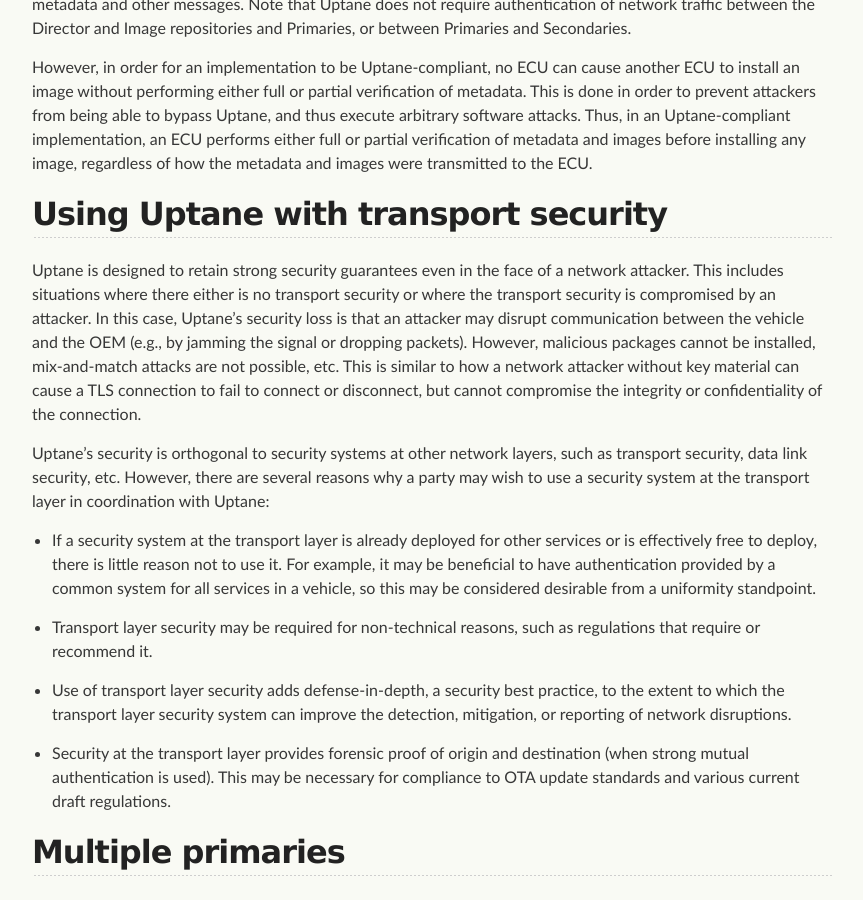
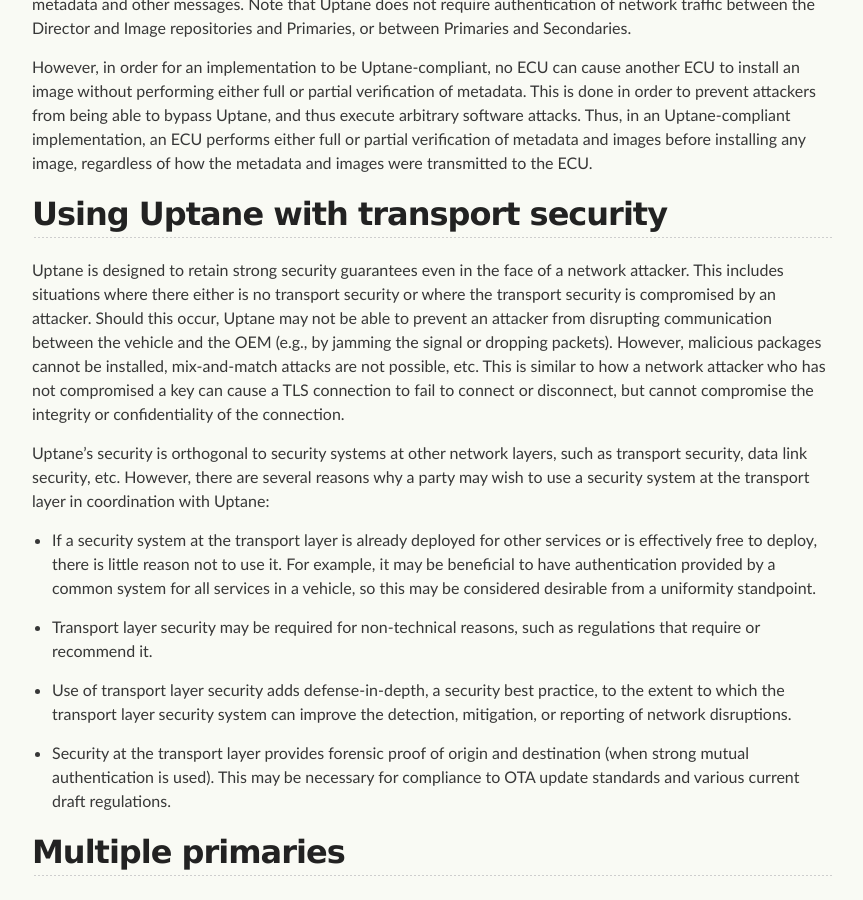
Before and after one commit to uptane/deployment-considerations, a Jekyll site: the page built from customizations.md, in a window 1280 px wide and 900 px high, scrolled down 2513 px. Shown: the whole window, without its empty margins (208-1071 px from the left). Built offline with Jekyll 4.4.1, drawn with Linux system fonts in a browser that asks for light colours; our own code applies the rules of GitHub Pages for plain Markdown files.

Commit message:
Update customizations.md

```diff
--- a/customizations.md
+++ b/customizations.md
@@ -65,7 +65,7 @@ However, in order for an implementation to be Uptane-compliant, no ECU can cause
 
 
 ## Using Uptane with transport security
-Uptane is designed to retain strong security guarantees even in the face of a network attacker.  This includes situations where there either is no transport security or where the transport security is compromised by an attacker.  In this case, Uptane's security loss is that an attacker may disrupt communication between the vehicle and the OEM (e.g., by jamming the signal or dropping packets).  However, malicious packages cannot be installed, mix-and-match attacks are not possible, etc.  This is similar to how a network attacker without key material can cause a TLS connection to fail to connect or disconnect, but cannot compromise the integrity or confidentiality of the connection.
+Uptane is designed to retain strong security guarantees even in the face of a network attacker.  This includes situations where there either is no transport security or where the transport security is compromised by an attacker.  Should this occur, Uptane may not be able to prevent an attacker from disrupting communication between the vehicle and the OEM (e.g., by jamming the signal or dropping packets).  However, malicious packages cannot be installed, mix-and-match attacks are not possible, etc.  This is similar to how a network attacker who has not compromised a key can cause a TLS connection to fail to connect or disconnect, but cannot compromise the integrity or confidentiality of the connection.
 
 Uptane's security is orthogonal to security systems at other network layers, such as transport security, data link security, etc.  However, there are several reasons why a party may wish to use a security system at the transport layer in coordination with Uptane:
 
```
